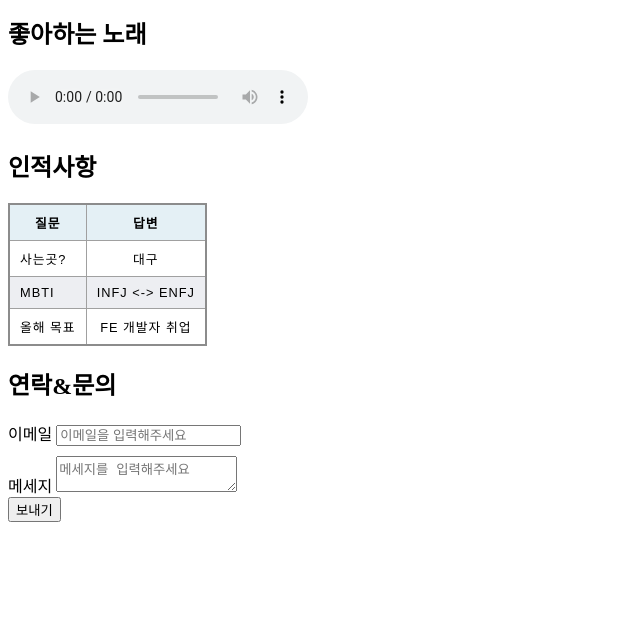
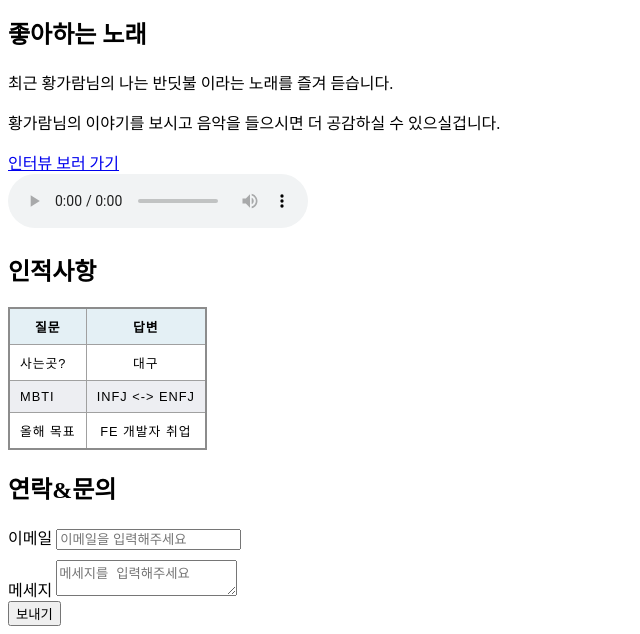
Before and after one commit to devcodemaestro/html-css-study, a plain HTML site: page chapter-2-building-website-skeleton/index.html in a window 1280 px wide. Shown: the part 1007-1641 px from the top of the page, without its empty margins (0-640 px from the left). Before the commit the page ends 1537 px from the top, so only its background shows below. Drawn offline with Linux system fonts and the light colour scheme.

Commit message:
fix: 링크 조건 미충족으로 추가 작성

```diff
--- a/chapter-2-building-website-skeleton/index.html
+++ b/chapter-2-building-website-skeleton/index.html
@@ -37,9 +37,18 @@
       allowfullscreen
     ></iframe>
     <h2>좋아하는 노래</h2>
-    <audio controls="controls">
-      <source src="./assets/iamfirefly.mp3" type="audio/mp3" />
-    </audio>
+    <p>최근 황가람님의 나는 반딧불 이라는 노래를 즐겨 듣습니다.</p>
+    <p>
+      황가람님의 이야기를 보시고 음악을 들으시면 더 공감하실 수 있으실겁니다.
+    </p>
+    <a href="https://youtu.be/On25IGMEF60?si=36z_mOUtDCx-n9PR&t=403"
+      >인터뷰 보러 가기</a
+    >
+    <div>
+      <audio controls="controls">
+        <source src="./assets/iamfirefly.mp3" type="audio/mp3" />
+      </audio>
+    </div>
     <h2>인적사항</h2>
     <table>
       <thead>
```
